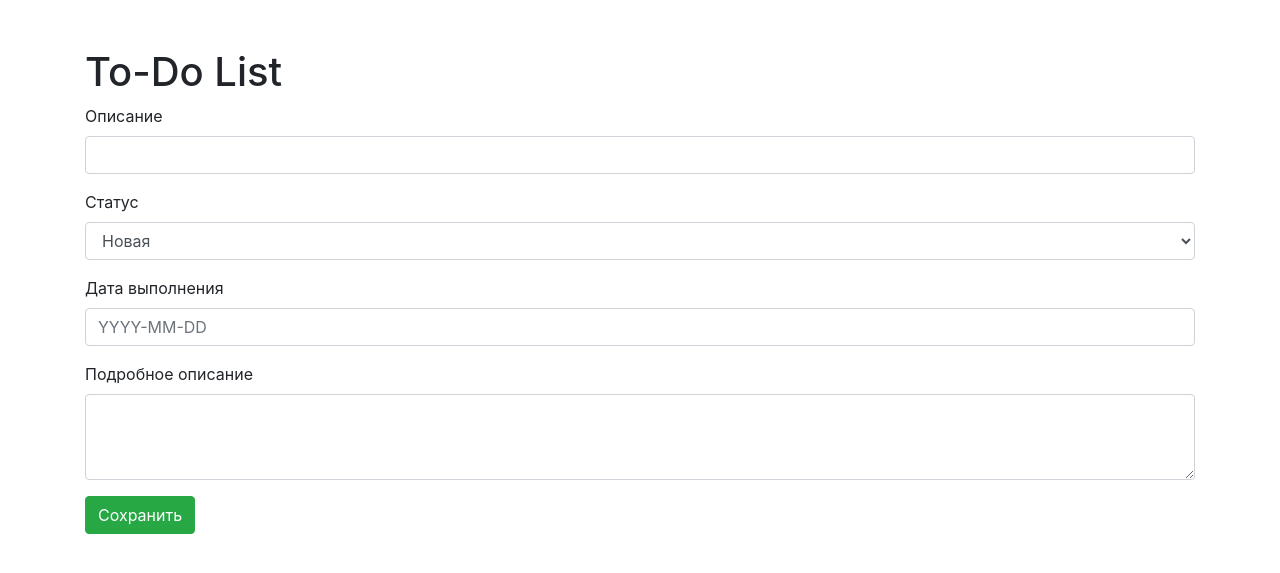
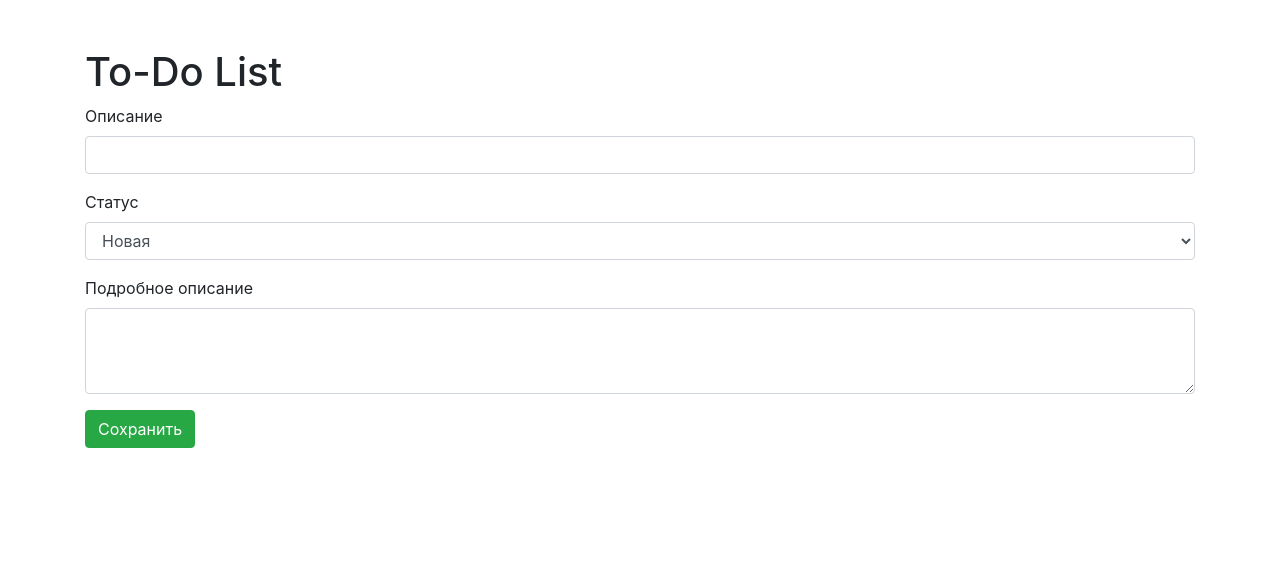
Before and after one commit to lirikazxc/homework_52_rustam_korenchuk, a Django app: template webapp/templates/update_task.html in a window 1280 px wide. Shown: the top 573 px of the page. Run offline with Django 5.2, Linux system fonts and the light colour scheme; the template is opened without the code that fills it, so the values that code supplies are empty; parts of the project's set-up code (start-up, migrations or seed data) failed here and were passed over; some libraries are stand-ins or nearby versions.

Commit message:
добавил возможность редактирования таска

```diff
--- a/webapp/templates/update_task.html
+++ b/webapp/templates/update_task.html
@@ -15,10 +15,7 @@
             <option value="done">Сделано</option>
         </select>
     </div>
-    <div class="form-group">
-        <label for="due_date">Дата выполнения</label>
-        <input type="text" class="form-control" value="{{ task.task_date }}" id="task_date" name="task_date" placeholder="YYYY-MM-DD">
-    </div>
+
     <div class="form-group">
         <label for="detail_description">Подробное описание</label>
         <textarea class="form-control" name="detail_description" id="detail_description" cols="30" rows="3">{{ task.detail_description }}</textarea>
--- a/webapp/views.py
+++ b/webapp/views.py
@@ -1,3 +1,5 @@
+import datetime
+
 from django.shortcuts import render, redirect, get_object_or_404
 
 from webapp.models import Task
@@ -25,12 +27,11 @@ def update_task(request, task_id):
     else:
         description = request.POST.get("description")
         status = request.POST.get("status")
-        task_date = request.POST.get("task_date")
         task_detail = request.POST.get("detail_description")
         task = get_object_or_404(Task, pk=task_id)
         task.description = description
         task.status = status
-        task.task_date = task_date
+        task.task_date = datetime.datetime.now()
         task.detail_description = task_detail
         task.save()
         return redirect("index")
```
